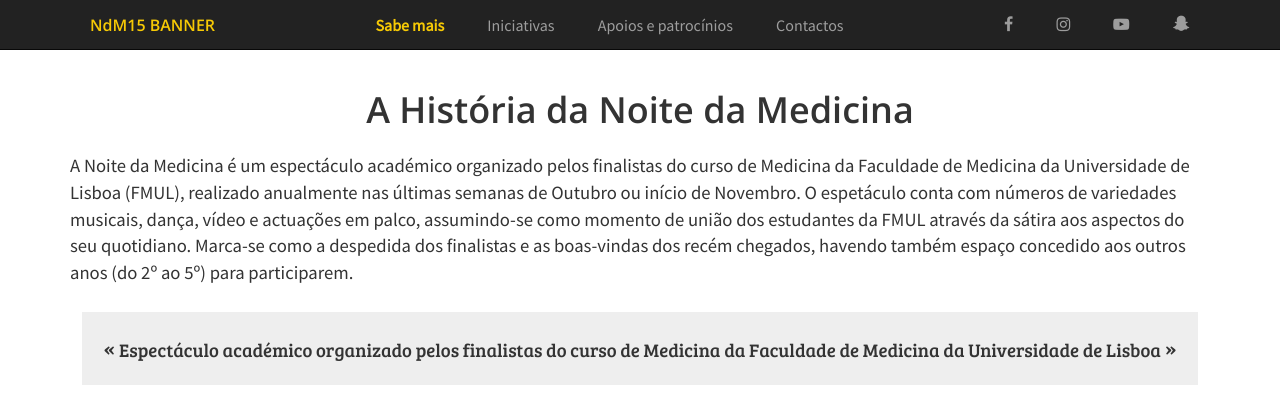
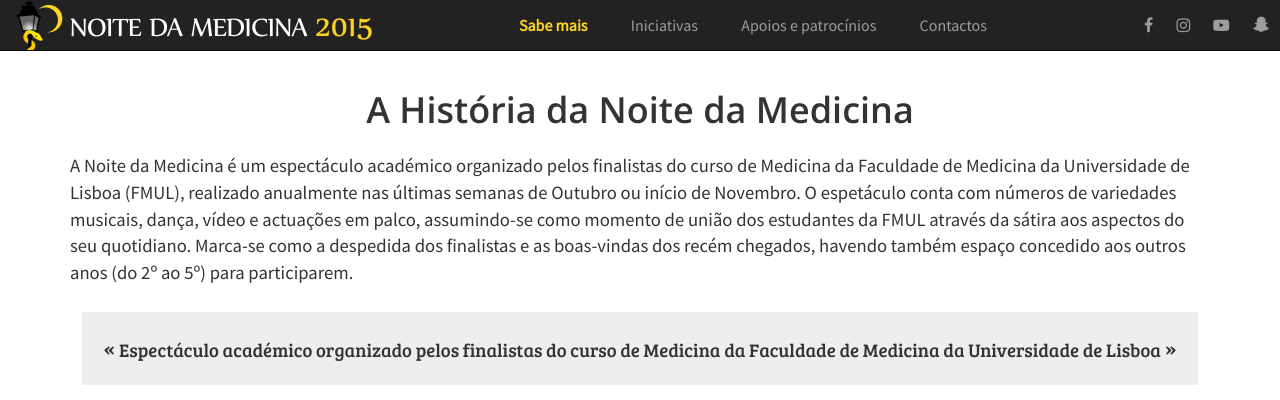
Before and after one commit to abtsousa/noitedamedicina, a PHP site: page /sabemais.html in a window 1280 px wide. Shown: the top 400 px of the page. Run offline with PHP 8.4, Linux system fonts and the light colour scheme; some libraries are stand-ins or nearby versions; some web fonts are replaced.

Commit message:
Fixed nav; new banner

```diff
--- a/css/main.css
+++ b/css/main.css
@@ -18,19 +18,37 @@
 .quote:before {content: open-quote;display:inline-block;}
 .quote:after {content: close-quote;display:inline-block;}
 .quote p {display:inline;}
-.social a {color:#9d9d9d;}
+.social a {color:#9d9d9d; vertical-align:center;}
 .social a:hover {color:white;}
-.navbar-inverse .navbar-nav .logo a, .navbar-inverse .navbar-nav>.active>a {color:#F6C905; background-color:inherit;font-weight:600;}
+.navbar-inverse .navbar-nav .logo a, .navbar-inverse .navbar-nav>.active>a {color:#FED222; background-color:inherit;font-weight:600;}
+.navbar-inverse {padding:0 15px;}
 .navbar-inverse .navbar-nav li {height:40px; margin: 0px 20px;}
-.navbar-inverse .navbar-nav li a, .social li i {height:40px;padding:15px 0px;}
+.navbar-inverse .navbar-nav li a {height:40px;padding:15px 0px;}
 .navbar-inverse .navbar-nav>.active>a:hover {background-color:inherit;}
-.navbar-inverse .navbar-nav li.middle:hover {background-color:inherit; border-bottom: 2px solid white;}
+.navbar-inverse .navbar-nav li:hover {background-color:inherit; border-bottom: 2px solid white;}
+.navbar-inverse .navbar-nav.social li {margin:0 10px;}
+.navbar-inverse .navbar-nav.social li:hover {border-bottom:none;}
 .navbar {margin-bottom:0;}
-.navbar-nav {
+/*.navbar-nav {
     width:100%;
     text-align: center;
 }
+.navbar .container {margin:0; width:100%;}
 
+.navbar-inner{
+    text-align:center;*/
+
+.nav.nav-center {
+    display: inline-block;
+    left: 0;
+    right: 0;
+    margin:0;
+    float:none;
+}
+
+
+
+.navbar .logo {background:url(../banner-a.png); width:357px; height:50px;}
 .navbar-nav li {
       float: none;
       display: inline-block;
--- a/sabemais.html
+++ b/sabemais.html
@@ -32,46 +32,34 @@
         <![endif]-->
     </head>
     <body>
-        <nav class="navbar navbar-inverse navbar-fixed-top">
-            <div class="container">
+        <nav class="navbar navbar-inverse navbar-fixed-top navbar-inner" role="navigation">
           <div class="navbar-header">
-                    <!--Mobile!-->
-                    <button type="button" class="navbar-toggle collapsed" data-toggle="collapse" data-target="#navbar" aria-expanded="false" aria-controls="navbar">
-                        <span class="sr-only">Toggle navigation</span>
+            <a class="navbar-brand logo" href="index.html"></a>
+            <button type="button" class="navbar-toggle" data-toggle="collapse" data-target=".navbar-collapse">
               <span class="icon-bar"></span>
               <span class="icon-bar"></span>
               <span class="icon-bar"></span>
             </button>
           </div>
-                <div id="navbar" class="navbar-collapse collapse">
-                    <ul class="nav navbar-nav">
-                        <li class="logo pull-left"><a href="index.html">NdM15 BANNER</a></li>
-                        <li class="middle active"><a href="sabemais.html">Sabe mais</a></li>
-                        <li class="middle"><a href="#">Iniciativas</a></li>
-                        <li class="middle"><a href="#about">Apoios e patrocínios</a></li>
-                        <li class="middle"><a href="#contact">Contactos</a></li>
-                        <!--<li class="dropdown">
-                            <a href="#" class="dropdown-toggle" data-toggle="dropdown" role="button" aria-haspopup="true" aria-expanded="false">Dropdown <span class="caret"></span></a>
-                            <ul class="dropdown-menu">
-                                <li><a href="#">Action</a></li>
-                                <li><a href="#">Another action</a></li>
-                                <li><a href="#">Something else here</a></li>
-                                <li role="separator" class="divider"></li>
-                                <li class="dropdown-header">Nav header</li>
-                                <li><a href="#">Separated link</a></li>
-                                <li><a href="#">One more separated link</a></li>
+          <div class="navbar-collapse collapse">
+            <ul class="nav navbar-nav nav-center">
+                <li class="active"><a href="sabemais.html">Sabe mais</a></li>
+                <li><a href="#">Iniciativas</a></li>
+                <li><a href="#about">Apoios e patrocínios</a></li>
+                <li><a href="#contact">Contactos</a></li>
             </ul>
-                        </li>-->
-                        <div class="social pull-right">
+            <ul class="nav navbar-nav navbar-right social">
                 <li id=facebook><a href=#><p><i class="fa fa-facebook"></i></p><p style=display:none>Facebook</p></a></li>
                 <li id=instagram><a href=#><p><i class="fa fa-instagram"></i></p><p style=display:none>Instagram</p></a></li>
                 <li id=youtube><a href=#><p><i class="fa fa-youtube-play"></i></p><p style=display:none>Youtube</p></a></li>
                 <li id=snapchat><a href=#><p><i class="fa fa-snapchat"></i></p><p style=display:none>Snapchat</p></a></li>
-                        </div>
             </ul>
-                </div><!--/.nav-collapse -->
           </div>
         </nav>
+
+
+
+
         <div class="content container">
             <!-- Main component for a primary marketing message or call to action -->
             <h1>A História da Noite da Medicina</h1>
```
Also changed, not shown: A789189A.jpeg (added), CEEBAD.jpeg (added), banner-a.png (added), banner-a.svg (added), banner.png (added), banner.svg (added). Lines whose indentation alone changed are shown as unchanged.
